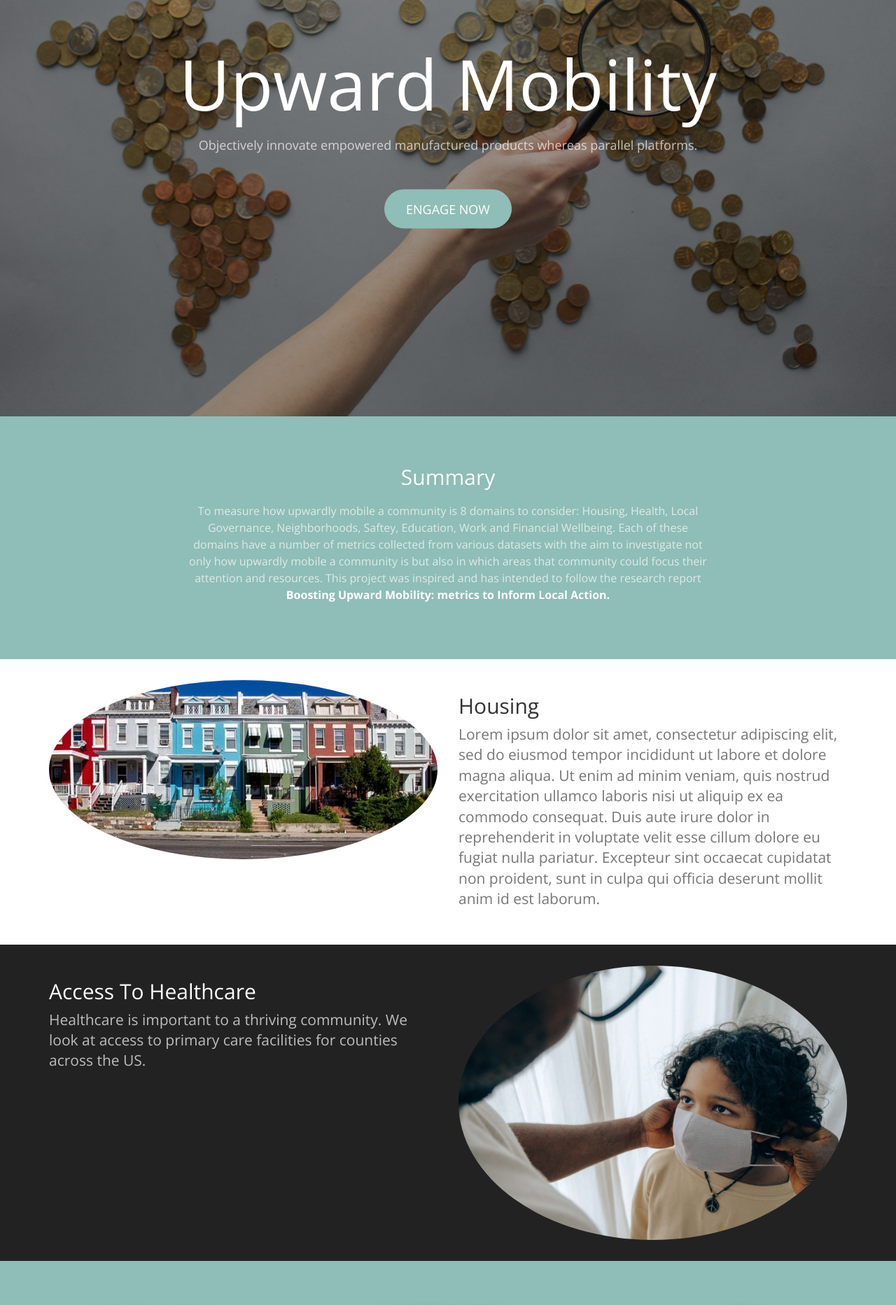
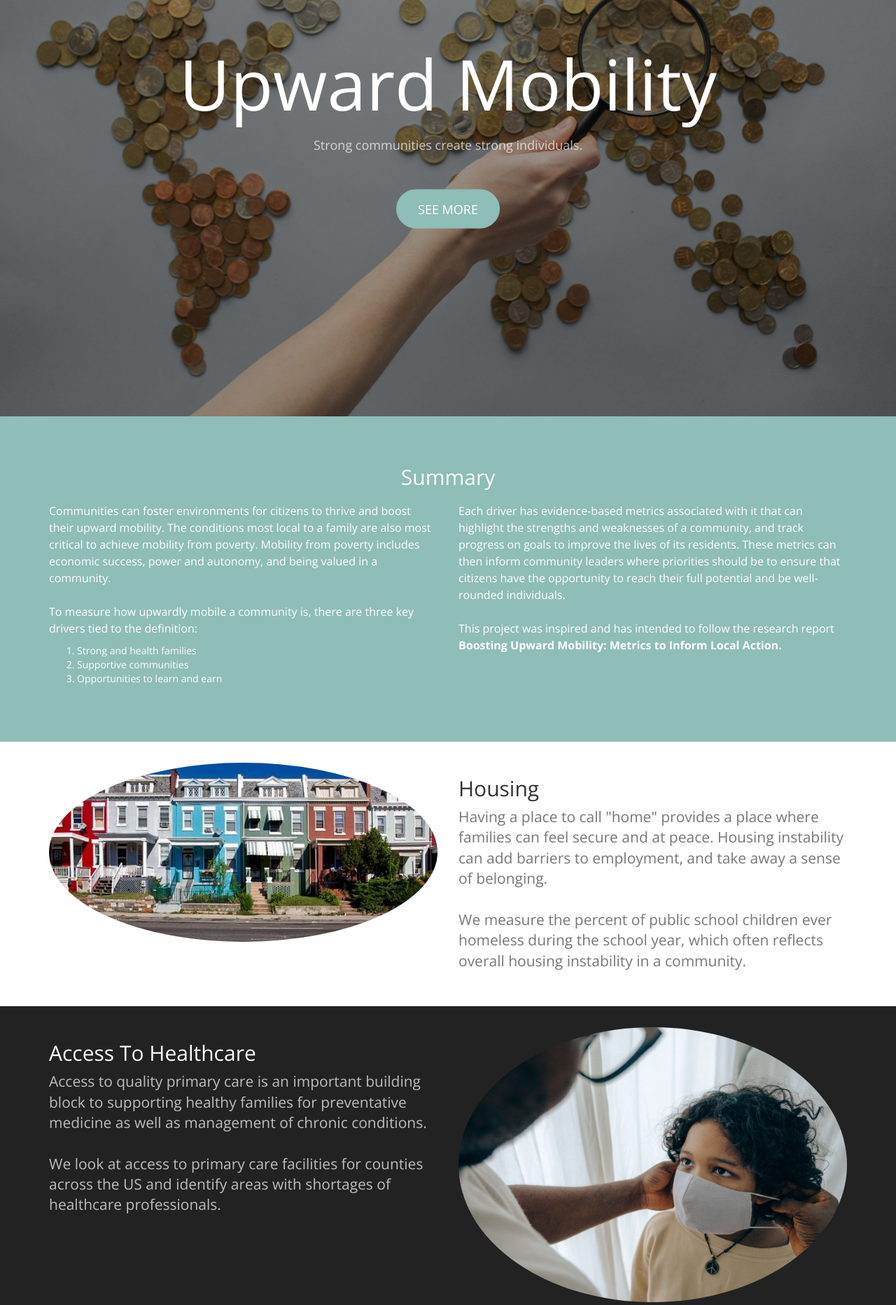
Before and after one commit to RachellCalhoun/us-upward-mobility, a Django app: page / in a window 1280 px wide. Shown: the part 205-2070 px from the top of the page at 70% size. Run offline with Django 4.2, Linux system fonts and the light colour scheme; some libraries are stand-ins or nearby versions.

Commit message:
update text

```diff
--- a/mobility/templates/mobility/base.html
+++ b/mobility/templates/mobility/base.html
@@ -67,7 +67,7 @@ Although you can use them, for a more unique website, replace these images with
 						<ul class="dropdown-menu" aria-labelledby="about-us">
 							<li><a href="{% url 'county_details' %}">County Details</a></li>
 							<li><a href="{% url 'national_view' %}">US National View</a></li>
-							<li><a href="#">County Details</a></li>
+
 						</ul>
 					</li>
                     <li>
--- a/mobility/templates/mobility/county_details.html
+++ b/mobility/templates/mobility/county_details.html
@@ -24,7 +24,7 @@
 </style>
 <h2>County Details </h2>
 <p class="lead">
-    Choose two counties to compare
+    Choose a county to see metric details.
 </p>
 <form method="get" class="form-inline">
   {{ form }}
--- a/mobility/templates/mobility/index.html
+++ b/mobility/templates/mobility/index.html
@@ -29,8 +29,8 @@ header {
         <div class="header-content">
             <div class="header-content-inner">
                 <h1>Upward Mobility</h1>
-                <p>Objectively innovate empowered manufactured products whereas parallel platforms.</p>
-                <a href="#" class="btn btn-primary btn-lg">Engage Now</a>
+                <p>Strong communities create strong individuals.</p>
+                <a href="#summary" class="btn btn-primary btn-lg">See more</a>
             </div>
         </div>
     </header>
@@ -38,15 +38,31 @@ header {
 	<!-- Intro Section -->
     <section class="intro">
         <div class="container">
+            <h2 class="section-heading" id="summary">Summary</h2>
             <div class="row">
-                <div class="col-lg-8 col-lg-offset-2">
-                    <h2 class="section-heading">Summary</h2>
-                    <p class="text-light">To measure how upwardly mobile a community is 8 domains to consider:
-                        Housing, Health, Local Governance, Neighborhoods, Saftey, Education, Work and Financial Wellbeing.
-                        Each of these domains have a number of metrics collected from various datasets with the aim to investigate
-                        not only how upwardly mobile a community is but also in which areas that community could focus their attention and resources.
+
+                <div class="col-sm-6  text-left">
+
+                    <p class="">
+                        Communities can foster environments for citizens to thrive and boost their upward mobility.
+                        The conditions most local to a family are also most critical to achieve mobility from poverty.
+                        Mobility from poverty includes economic success, power and autonomy, and being valued in a community.
+                        <br><br>To measure how upwardly mobile a community is, there are three key drivers tied to the definition: </p>
+                        <ol>
+                            <li>Strong and health families</li>
+                            <li>Supportive communities</li>
+                            <li>Opportunities to learn and earn</li>
+                        </ol>
+                    </div>
+                    <div class="col-sm-6  text-left">
+                        <p  class="">
+                            Each driver has evidence-based metrics associated with it that can highlight the strengths and weaknesses of
+                             a community, and track progress on goals to improve the lives of its residents. These metrics can then inform
+                             community leaders where priorities should be to ensure that citizens have the opportunity to reach their full
+                             potential and be well-rounded individuals.
+                            <br> <br>
                         This project was inspired and has intended to follow the research report
-                        <a style="color:white;font-weight:bold;" href="https://www.urban.org/research/publication/boosting-upward-mobility-metrics-inform-local-action">Boosting Upward Mobility: metrics
+                        <a style="color:white;font-weight:bold;" href="https://www.urban.org/research/publication/boosting-upward-mobility-metrics-inform-local-action">Boosting Upward Mobility: Metrics
                         to Inform Local Action.</a>
                     </p>
                 </div>
@@ -64,10 +80,11 @@ header {
                 <div class="col-sm-6">
                 	<h2 class="section-header">Housing</h2>
                 	<p class="lead text-muted">
-                        Lorem ipsum dolor sit amet, consectetur adipiscing elit, sed do eiusmod tempor incididunt ut labore et dolore magna aliqua.
-                        Ut enim ad minim veniam, quis nostrud exercitation ullamco laboris nisi ut aliquip ex ea commodo consequat.
-                        Duis aute irure dolor in reprehenderit in voluptate velit esse cillum dolore eu fugiat nulla pariatur.
-                        Excepteur sint occaecat cupidatat non proident, sunt in culpa qui officia deserunt mollit anim id est laborum. </p>
+                        Having a place to call "home" provides a place where families can feel secure and at peace.
+                        Housing instability can add barriers to employment, and take away a sense of belonging.
+                        <br><br>We measure the percent of public school children ever homeless during the school year,
+                        which often reflects overall housing instability in a community.
+                    </p>
                 </div>
 
             </div>
@@ -81,7 +98,11 @@ header {
                 <div class="col-sm-6">
                 	<h2 class="section-header">Access To Healthcare</h2>
                 	<p class="lead text-light">
-                        Healthcare is important to a thriving community. We look at access to primary care facilities for counties across the US. </p>
+                        Access to quality primary care is an important building block to supporting
+                         healthy families for preventative medicine as well as management of chronic
+                          conditions. <br><br>We look at access to primary care facilities for counties across
+                          the US and identify areas with shortages of healthcare professionals.
+                    </p>
                 </div>
                 <div class="col-sm-6">
                     <img class="img-responsive img-circle center-block" src="{% static 'mobility/healthcare.jpg' %}" alt="">
@@ -93,14 +114,19 @@ header {
 
     <!-- Promos -->
 	<div class=" intro container-fluid">
-        <div class="row promo " style="padding-left: 10px;padding-right: 10px;">
+        <div class="row promo text-left" style="padding-left: 10px;padding-right: 10px;">
 
 				<div class="col-md-4 item-1">
 					<h3>
 						Local Governance
 					</h3>
-                    <p>Excepteur sint occaecat cupidatat non proident,
-                        sunt in culpa qui officia deserunt mollit anim id est laborum.</p>
+                    <p>
+                        High voter turnout signifies political engagement within the community.
+                        Low voter turnout may be a reflection of barriers to participation, including
+                         inconvenient polling location hours, or difficult processes to obtain absentee ballots.
+                         <br><br>
+                        We measure voter turnout for voting eligible populations in elections.
+                    </p>
 				</div>
 
 
@@ -108,8 +134,12 @@ header {
 					<h3>
 						Neighborhoods
 					</h3>
-                    <p>Excepteur sint occaecat cupidatat non proident,
-                        sunt in culpa qui officia deserunt mollit anim id est laborum.</p>
+                    <p>
+                        Everyone wants to feel a sense of belonging in the place they live.
+                        Neighborhoods that are diverse and welcoming foster thriving communities and successful families.
+                        <br><br>
+                        We measure economic inclusion, racial diversity, and transportation access.
+                    </p>
 				</div>
 
 
@@ -118,8 +148,12 @@ header {
 					<h3>
 						Saftey
 					</h3>
-                    <p>Excepteur sint occaecat cupidatat non proident,
-                        sunt in culpa qui officia deserunt mollit anim id est laborum.</p>
+                    <p>
+                        Feeling safe in the community we live in reduces stress, and allows
+                        individuals to focus on things that will move their life forward. <br>
+                        <br><br>
+                        We measure exposure to violent crime and rate of juvenile incarceration.
+                    </p>
 				</div>
 
         </div>
@@ -136,8 +170,13 @@ header {
                 <div class="col-sm-6">
                 	<h2 class="section-header">Access to Education</h2>
                 	<p class="lead text-muted">
-                        Access to education is a critical part of creating an upwardly mobile community. This includes access to preschool in the developmental years,
-                    as well as a quality education going forward. </p>
+                        Attending quality schools as early as possible is correlated
+                        with higher academic achievement later in life.  This includes
+                        access to preschool for young children, and being enrolled in
+                        high-achieving schools as they grow.<br><br> We measure the proportion
+                        of eligible children enrolled in preschool, and the change in
+                        English Language Arts achievement in schools.
+                 </p>
                 </div>
 
             </div>
@@ -151,8 +190,11 @@ header {
                 <div class="col-sm-6">
                 	<h2 class="section-header">Work</h2>
                 	<p class="lead text-light">
-                        Duis aute irure dolor in reprehenderit in voluptate velit esse cillum dolore eu fugiat nulla pariatur.
-                        Excepteur sint occaecat cupidatat non proident, sunt in culpa qui officia deserunt mollit anim id est laborum.  </p>
+                        Access to stable employment provides both economic stability and a feeling of purpose.
+                        Jobs support economic success and control over one’s life.
+                        <br><br>
+                        We measure the employment-to-population ratio for citizens during their prime working years.
+                    </p>
                 </div>
                 <div class="col-sm-6">
                     <img class="img-responsive img-circle center-block" src="{% static 'mobility/work.jpg' %}" alt="">
@@ -165,9 +207,18 @@ header {
      <section class="content content-3">
         <div class="container">
 			<h2 class="section-header">Financial Wellbeing</h2>
-			<p class="lead text-muted"> Excepteur sint occaecat cupidatat non proident,
-                sunt in culpa qui officia deserunt mollit anim id est laborum.</p>
+			<p class="lead text-muted text-left">
+                In order to achieve upward mobility, earning enough is a critical factor.
+                Not being able to meet basic financial  needs is stressful, and prevents
+                families from affording things they want or need.
+                <br>
+                <br>
+                 We measure household
+                income within a community to understand the financial situation within a
+                community, as well as income inequality.
+            </p>
             </div>
+            <hr>
         </div>
     </section>
 {% endblock content %}
```
Also changed, not shown: mobility/templates/mobility/national_view.html (+5 -2 lines).
